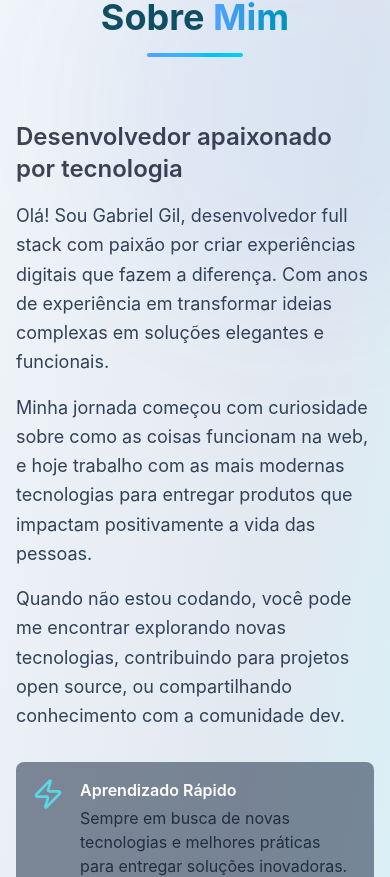
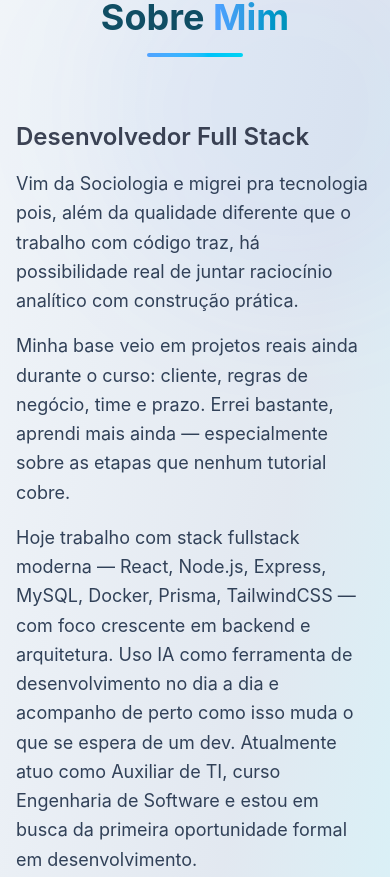
Before and after one commit to GabrielGil-Castro/Portifolio, a React (Vite) app in the folder my-portifolio/: page / in a window 390 px wide. Shown: the part 5019-5896 px from the top of the page. Built offline with nearby package versions, Linux system fonts and the light colour scheme.

Commit message:
ajustes no about

```diff
--- a/my-portifolio/src/pages/About.jsx
+++ b/my-portifolio/src/pages/About.jsx
@@ -66,22 +66,23 @@ const About = () => {
           <div className="space-y-6">
   <div className="space-y-4">
     <h3 className="text-2xl font-semibold text-slate-900/80">
-                Desenvolvedor apaixonado por tecnologia
+      Desenvolvedor Full Stack
     </h3>
     <p className="text-slate-700 text-lg leading-relaxed">
-                Olá! Sou Gabriel Gil, desenvolvedor full stack com paixão por criar
-                experiências digitais que fazem a diferença. Com anos de experiência
-                                em transformar ideias complexas em soluções elegantes e funcionais.
+      Vim da Sociologia e migrei pra tecnologia pois, além da qualidade diferente que o trabalho
+      com código traz, há possibilidade real de juntar raciocínio analítico com construção prática.
     </p>
     <p className="text-slate-700 text-lg leading-relaxed">
-                Minha jornada começou com curiosidade sobre como as coisas funcionam na web,
-                e hoje trabalho com as mais modernas tecnologias para entregar produtos que
-                impactam positivamente a vida das pessoas.
+      Minha base veio em projetos reais ainda durante o curso: cliente, regras de negócio,
+      time e prazo. Errei bastante, aprendi mais ainda — especialmente sobre as etapas que
+      nenhum tutorial cobre.
     </p>
     <p className="text-slate-700 text-lg leading-relaxed">
-                Quando não estou codando, você pode me encontrar explorando novas tecnologias,
-                contribuindo para projetos open source, ou compartilhando conhecimento com a
-                comunidade dev.
+      Hoje trabalho com stack fullstack moderna — React, Node.js, Express, MySQL, Docker,
+      Prisma, TailwindCSS — com foco crescente em backend e arquitetura. Uso IA como
+      ferramenta de desenvolvimento no dia a dia e acompanho de perto como isso muda o
+      que se espera de um dev. Atualmente atuo como Auxiliar de TI, curso Engenharia de Software e estou
+  em busca da primeira oportunidade formal em desenvolvimento.
     </p>
   </div>
 
@@ -132,34 +133,6 @@ const About = () => {
             </div>
           </div>
         </div>
-
-        {/* Stats */}
-        <div className="grid grid-cols-2 md:grid-cols-4 gap-8 mt-16 pt-16 border-t border-slate-700">
-          <div className="text-center">
-            <div className="text-3xl md:text-4xl font-bold bg-gradient-to-r from-blue-400 to-cyan-600 bg-clip-text text-transparent">
-              2+
-            </div>
-            <div className="text-slate-700/80 mt-1">Anos de Experiência</div>
-          </div>
-          <div className="text-center">
-            <div className="text-3xl md:text-4xl font-bold bg-gradient-to-r from-blue-400 to-cyan-600 bg-clip-text text-transparent">
-              15+
-            </div>
-            <div className="text-slate-700/80 mt-1">Projetos Concluídos</div>
-          </div>
-          <div className="text-center">
-            <div className="text-3xl md:text-4xl font-bold bg-gradient-to-r from-blue-400 to-cyan-600 bg-clip-text text-transparent">
-              50+
-            </div>
-            <div className="text-slate-700/80 mt-1">Commits no GitHub</div>
-          </div>
-          <div className="text-center">
-            <div className="text-3xl md:text-4xl font-bold bg-gradient-to-r from-blue-400 to-cyan-600 bg-clip-text text-transparent">
-              100%
-            </div>
-            <div className="text-slate-700/80 mt-1">Dedicação</div>
-          </div>
-        </div>
       </div>
     </section>
   );
```
Also changed, not shown: my-portifolio/public/favicon.svg (added), 1 other file (tests, documents, lock files or other folders). Lines whose indentation alone changed are shown as unchanged.
